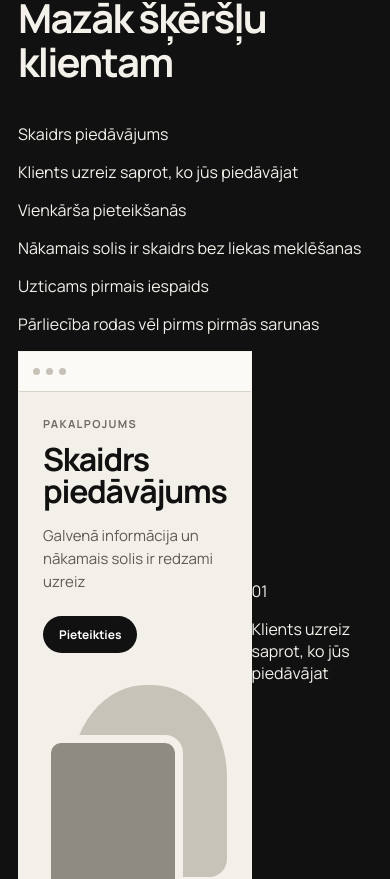
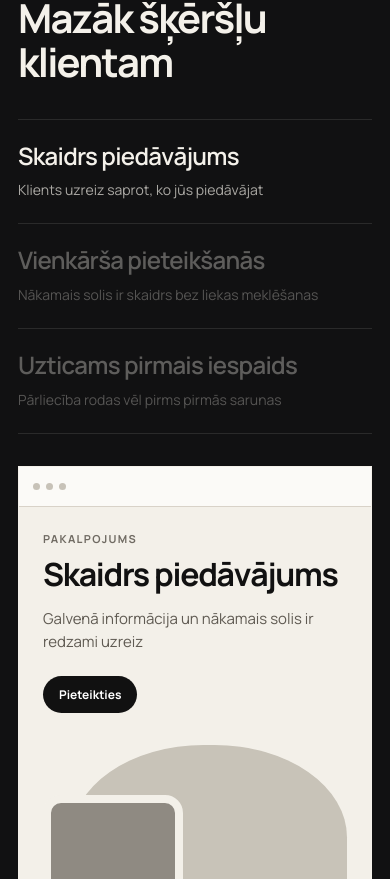
Before and after one commit to davisl24/WEBSITEAGENCY, a Next.js app: page / in a window 390 px wide. Shown: the part 2065-2944 px from the top of the page. Built offline with nearby package versions, Linux system fonts and the light colour scheme.

Commit message:
style: add sticky scroll value experience

```diff
--- a/app/globals.css
+++ b/app/globals.css
@@ -161,7 +161,7 @@
 .value-section{
   background:#111112;
   color:#f4f1ea;
-  padding:96px 32px 108px;
+  padding:96px 32px 120px;
   border-top:1px solid rgba(244,241,234,.08);
 }
 .value-inner{
@@ -170,7 +170,7 @@
 }
 .value-head{
   max-width:760px;
-  margin-bottom:48px;
+  margin-bottom:28px;
 }
 .value-head .section-label{
   margin-bottom:18px;
@@ -183,58 +183,62 @@
   letter-spacing:-.045em;
   font-weight:650;
 }
-.value-layout{
+.value-scroll{
   display:grid;
-  grid-template-columns:minmax(300px,.78fr) minmax(0,1.22fr);
+  grid-template-columns:minmax(300px,.72fr) minmax(0,1.28fr);
   gap:72px;
-  align-items:center;
+  align-items:start;
 }
-.value-nav{
+.value-steps{
   display:grid;
-  align-content:start;
 }
-.value-nav-item{
-  appearance:none;
-  width:100%;
-  padding:20px 0;
-  border:0;
-  border-top:1px solid rgba(244,241,234,.12);
-  background:transparent;
-  color:rgba(244,241,234,.38);
-  text-align:left;
+.value-step{
+  min-height:72vh;
+  display:flex;
+  flex-direction:column;
+  justify-content:center;
+  border-top:1px solid rgba(244,241,234,.11);
+  color:rgba(244,241,234,.34);
+  transition:color .22s ease;
 }
-.value-nav-item:last-child{
-  border-bottom:1px solid rgba(244,241,234,.12);
+.value-step:last-child{
+  border-bottom:1px solid rgba(244,241,234,.11);
 }
-.value-nav-item span{
+.value-step-label{
   display:block;
-  font:inherit;
-  font-size:27px;
+  max-width:430px;
+  font-size:28px;
   line-height:1.14;
   letter-spacing:-.03em;
   font-weight:600;
 }
-.value-nav-item small{
-  display:block;
+.value-step p{
+  margin:10px 0 0;
   max-width:420px;
-  margin-top:8px;
-  font-size:14px;
-  line-height:1.55;
-  color:rgba(244,241,234,.34);
+  font-size:15px;
+  line-height:1.6;
+  color:rgba(244,241,234,.3);
+  transition:color .22s ease;
 }
-.value-nav-item.is-active{
+.value-step.is-active{
   color:#f4f1ea;
 }
-.value-nav-item.is-active small{
-  color:rgba(244,241,234,.66);
+.value-step.is-active p{
+  color:rgba(244,241,234,.68);
 }
-.value-preview{
-  min-height:500px;
+.value-sticky{
+  position:sticky;
+  top:72px;
+  min-height:calc(100vh - 96px);
   display:flex;
   align-items:center;
 }
+.value-preview{
+  width:100%;
+}
 .preview-window{
   width:100%;
+  overflow:hidden;
   border:1px solid rgba(244,241,234,.12);
   background:#f3f0e9;
   color:#111;
@@ -255,7 +259,7 @@
   background:#c7c2b8;
 }
 .preview-body{
-  min-height:420px;
+  min-height:430px;
   display:grid;
   grid-template-columns:minmax(0,.95fr) minmax(0,1.05fr);
   gap:32px;
@@ -276,9 +280,9 @@
 }
 .preview-copy strong{
   display:block;
-  max-width:300px;
+  max-width:320px;
   font-size:38px;
-  line-height:1.02;
+  line-height:1.04;
   letter-spacing:-.04em;
 }
 .preview-copy p{
@@ -307,6 +311,7 @@
   inset:0 0 28px 28px;
   border-radius:48% 48% 18px 18px;
   background:#c8c3b8;
+  transition:all .28s ease;
 }
 .preview-art-small{
   position:absolute;
@@ -317,19 +322,74 @@
   border:8px solid #f3f0e9;
   border-radius:18px;
   background:#8f8a82;
+  transition:all .28s ease;
+}
+.value-preview-booking .preview-art-main{
+  inset:20px 0 20px 58px;
+  border-radius:18px;
+  background:#b8b4ad;
+}
+.value-preview-booking .preview-art-small{
+  width:180px;
+  height:120px;
+  left:12px;
+  bottom:18px;
+  border-radius:14px;
+  background:#8a8680;
+}
+.value-preview-trust .preview-art-main{
+  inset:0 34px 22px 0;
+  border-radius:22px 22px 50% 50%;
+  background:#beb9b0;
+}
+.value-preview-trust .preview-art-small{
+  width:120px;
+  height:120px;
+  left:auto;
+  right:0;
+  bottom:8px;
+  border-radius:50%;
+  background:#8d8880;
+}
+.preview-note{
+  display:flex;
+  justify-content:space-between;
+  gap:24px;
+  padding-top:14px;
+}
+.preview-note span{
+  font-size:12px;
+  color:rgba(244,241,234,.38);
+}
+.preview-note p{
+  margin:0;
+  max-width:360px;
+  text-align:right;
+  font-size:13px;
+  line-height:1.5;
+  color:rgba(244,241,234,.5);
 }
 @media(max-width:900px){
   .value-section{
-    padding:84px 24px 92px;
+    padding:84px 24px 96px;
   }
   .value-head{
-    margin-bottom:40px;
+    margin-bottom:36px;
   }
-  .value-layout{
+  .value-scroll{
     grid-template-columns:1fr;
     gap:32px;
   }
-  .value-preview{
+  .value-steps{
+    gap:0;
+  }
+  .value-step{
+    min-height:auto;
+    padding:22px 0;
+  }
+  .value-sticky{
+    position:relative;
+    top:auto;
     min-height:0;
   }
 }
@@ -341,14 +401,11 @@
     font-size:40px;
     line-height:1.08;
   }
-  .value-nav-item{
-    padding:18px 0;
-  }
-  .value-nav-item span{
+  .value-step-label{
     font-size:24px;
     line-height:1.14;
   }
-  .value-nav-item small{
+  .value-step p{
     font-size:14px;
   }
   .preview-body{
@@ -362,4 +419,11 @@
   .preview-art{
     min-height:220px;
   }
+  .preview-note{
+    flex-direction:column;
+    gap:8px;
+  }
+  .preview-note p{
+    text-align:left;
+  }
 }
```
